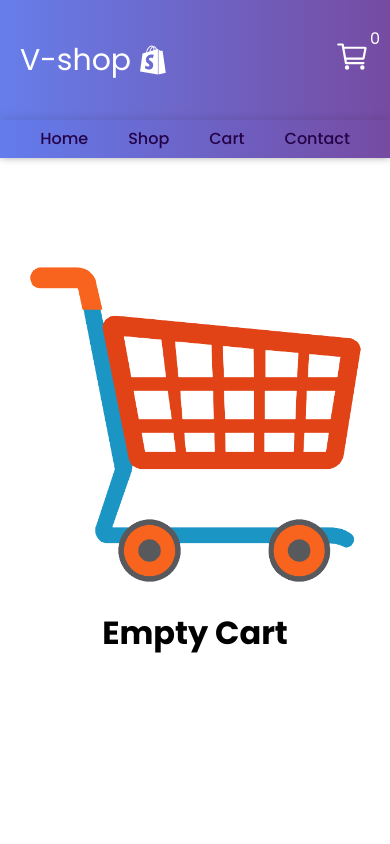
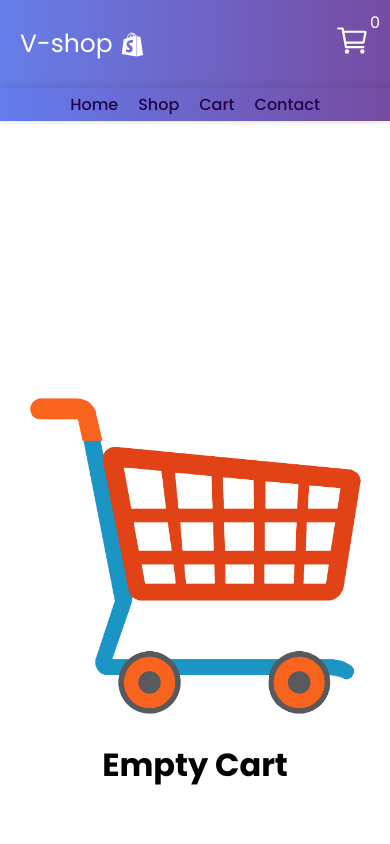
Before and after one commit to sadik033/Learning-ReactJs, a React (Vite) app in the folder E-commerce/: page /cart in a window 390 px wide. Shown: the top 844 px of the page. Built offline with nearby package versions, Linux system fonts and the light colour scheme.

Commit message:
Add total amount section

```diff
--- a/E-commerce/src/components/CartCard/CartCard.css
+++ b/E-commerce/src/components/CartCard/CartCard.css
@@ -1,4 +1,4 @@
-.cartcard{
+.cartcard {
   width: 90%;
   height: 180px;
   box-shadow: 2px 2px 10px rgba(0, 0, 0, 0.533);
@@ -22,20 +22,19 @@
     border: 1px solid #e0e0e0;
 } */
 
-.left-card img{
+.left-card img {
   max-width: 50%;
   height: 100%;
 }
-.left-card{
+.left-card {
   height: 100%;
   display: flex;
   align-items: center;
   justify-content: center;
   gap: 20px;
   margin-left: 4%;
-
 }
-.left-card .name-price{
+.left-card .name-price {
   display: flex;
   flex-direction: column;
   gap: 8px;
@@ -60,20 +59,24 @@
   box-shadow: 0 6px 16px rgba(0, 0, 0, 0.25);
   opacity: 0.95;
 }
-@media (max-width:750px){
-    .cartcard{
+@media (max-width: 750px) {
+  .cartcard {
     flex-direction: column;
     height: 375px;
-        align-items: start;
+    align-items: center;
     width: 300px;
     gap: 20px;
   }
-    .left-card{
+  .left-card {
     flex-direction: column;
-        align-items: start;
+    align-items: center;
   }
-    .left-card img{
+  .left-card img {
     max-width: 50%;
-    height: 80%;
+    height: 40%;
+  }
+  .left-card .name-price {
+    font-size: 17px;
+    margin-bottom: -25px;
   }
 }
--- a/E-commerce/src/components/nav/Nav.css
+++ b/E-commerce/src/components/nav/Nav.css
@@ -1,14 +1,13 @@
-.nav{
+.nav {
   width: 100%;
   height: 150px;
   box-shadow: 0px 4px 10px rgba(0, 0, 0, 0.644);
   margin-bottom: 30px;
-
 }
-.nav a{
+.nav a {
   text-decoration: none;
 }
-.top-nav{
+.top-nav {
   height: 80%;
   width: 100%;
   background: linear-gradient(to right, #667eea, #764ba2);
@@ -26,7 +25,7 @@
   justify-content: center;
   gap: 40px;
   list-style: none;
-    font-family: 'Segoe UI', Tahoma, Geneva, Verdana, sans-serif;
+  font-family: "Segoe UI", Tahoma, Geneva, Verdana, sans-serif;
   box-shadow: 0 -2px 10px rgba(0, 0, 0, 0.1);
   padding: 0 20px;
 }
@@ -58,7 +57,7 @@
 .bottom-nav a:hover::after {
   width: 100%;
 }
-.top-nav .logo{
+.top-nav .logo {
   color: white;
   font-size: 30px;
   display: flex;
@@ -92,7 +91,7 @@
   font-size: 15px;
   color: #333;
   background-color: transparent;
-    font-family: 'Segoe UI', Tahoma, Geneva, Verdana, sans-serif;
+  font-family: "Segoe UI", Tahoma, Geneva, Verdana, sans-serif;
 }
 
 .top-nav .search-box input::placeholder {
@@ -115,22 +114,33 @@
   transition: color 0.3s ease;
 }
 
-.cart-box{
+.cart-box {
   position: relative;
 }
-.cart-box svg{
+.cart-box svg {
   color: white;
   font-size: 20px;
   width: 35px;
   height: 35px;
 }
-.cart-box span{
+.cart-box span {
   color: white;
   position: absolute;
   top: -13px;
 }
-@media (max-width:750px) {
-    .top-nav .search-box{
+@media (max-width: 750px) {
+  .top-nav .search-box {
     display: none;
   }
+  .nav {
+    height: 110px;
+    margin-bottom: 18px;
   }
+  .top-nav .logo {
+    font-size: 25px;
+  }
+  .bottom-nav {
+    gap: 20px;
+    height: 30%;
+  }
+}
--- a/E-commerce/src/pages/cart/Cart.css
+++ b/E-commerce/src/pages/cart/Cart.css
@@ -3,7 +3,7 @@
     min-height: 100vh;
     display: flex;
     align-items: center;
-    justify-content: start;
+    justify-content: center;
     flex-direction: column;
     gap: 20px;
     padding-top: 40px;
@@ -32,3 +32,15 @@
    flex-direction: column;
    gap: 20px;
 }
+.price-section{
+   display: flex;
+   align-items: center;
+   justify-content: center;
+   flex-direction: column;
+   font-size: 30px;
+}
+@media (max-width:750px){
+   .cart{
+      justify-content:center;
+   }
+}
--- a/E-commerce/src/pages/cart/Cart.jsx
+++ b/E-commerce/src/pages/cart/Cart.jsx
@@ -1,25 +1,36 @@
 import React, { useState } from "react";
-import "./Cart.css"
+import "./Cart.css";
 import CartCard from "../../components/CartCard/CartCard";
-import {useSelector} from 'react-redux'
-import ec from "../../assets/emptycart.png"
-function Cart(){
-    let items= useSelector(state=>state)
-    return(
-        <div className="cart">
-            {items.cart.length<=0? <div className="empty-cart">
-                <img src={ec} alt="Empty cart" />
-                <h1>Empty Cart</h1>
-                </div>:
-                <div className="cartcard-section">
-                    {items.cart.map((item)=>(
-                        <CartCard name={item.name} price={item.price} image={item.image} id={item.id}/>
-                    ))}
-                </div>
-                }
-
+import { useSelector } from "react-redux";
+import ec from "../../assets/emptycart.png";
+function Cart() {
+  let items = useSelector((state) => state);
+  let total = items.cart.reduce((a,b)=>a+b.price,0)
+  return (
+    <div className="cart">
+      {items.cart.length <= 0 ? (
+        <div className="empty-cart">
+          <img src={ec} alt="Empty cart" />
+          <h1>Empty Cart</h1>
         </div>
-    )
+      ) : (
+        <div className="cartcard-section">
+          {items.cart.map((item) => (
+            <CartCard
+              name={item.name}
+              price={item.price}
+              image={item.image}
+              id={item.id}
+            />
+          ))}
+          <div className="price-section">
+            <span>Total Products: {items.cart.length} </span>
+            <span> Total Price :  {total} </span>
+          </div>
+        </div>
+      )}
+    </div>
+  );
 }
 
-export default Cart
+export default Cart;
--- a/E-commerce/src/pages/home/Home.css
+++ b/E-commerce/src/pages/home/Home.css
@@ -50,5 +50,4 @@
     text-align: center;
     padding: 50px;
     color: #251677;
-
 }
```
Lines whose indentation alone changed are shown as unchanged.
